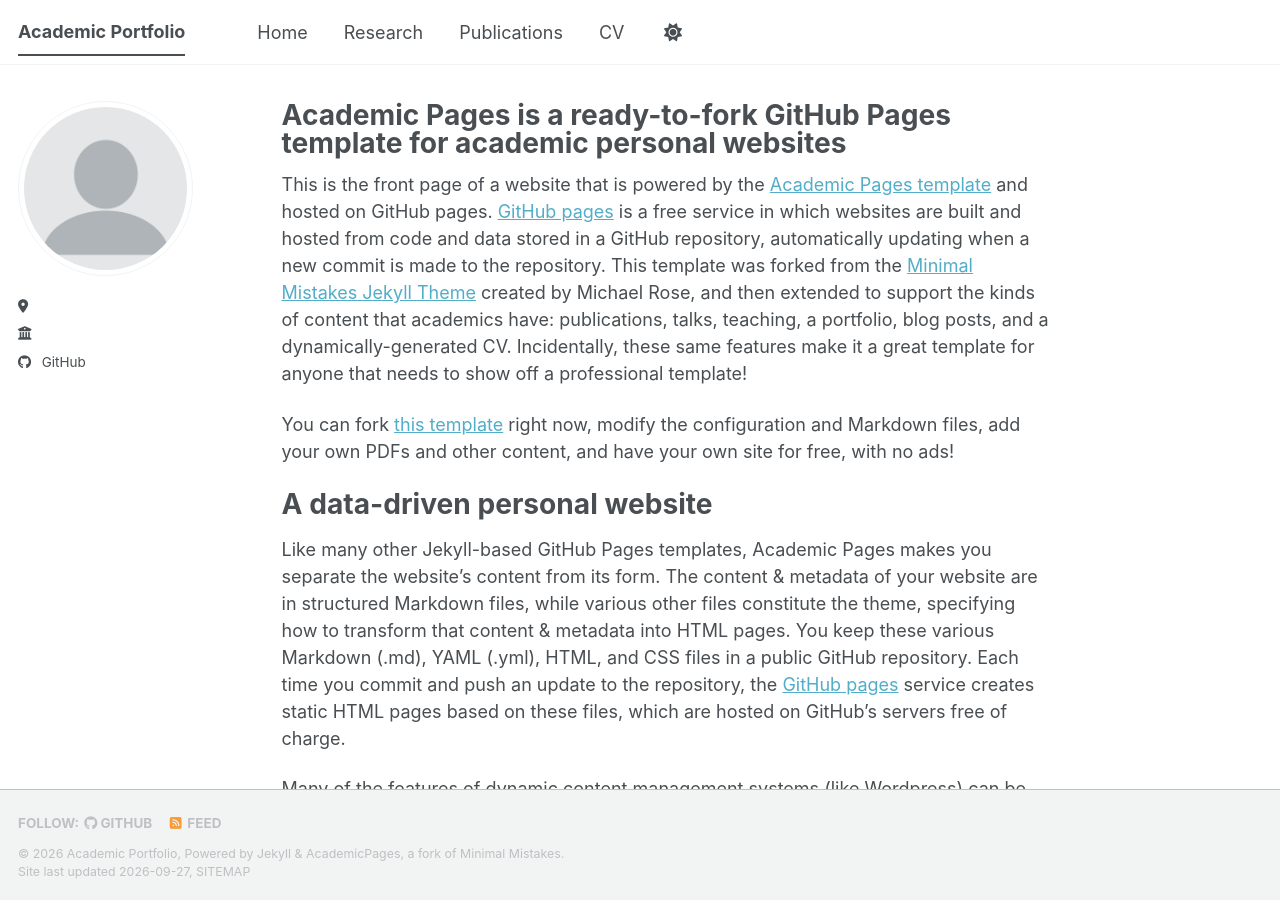
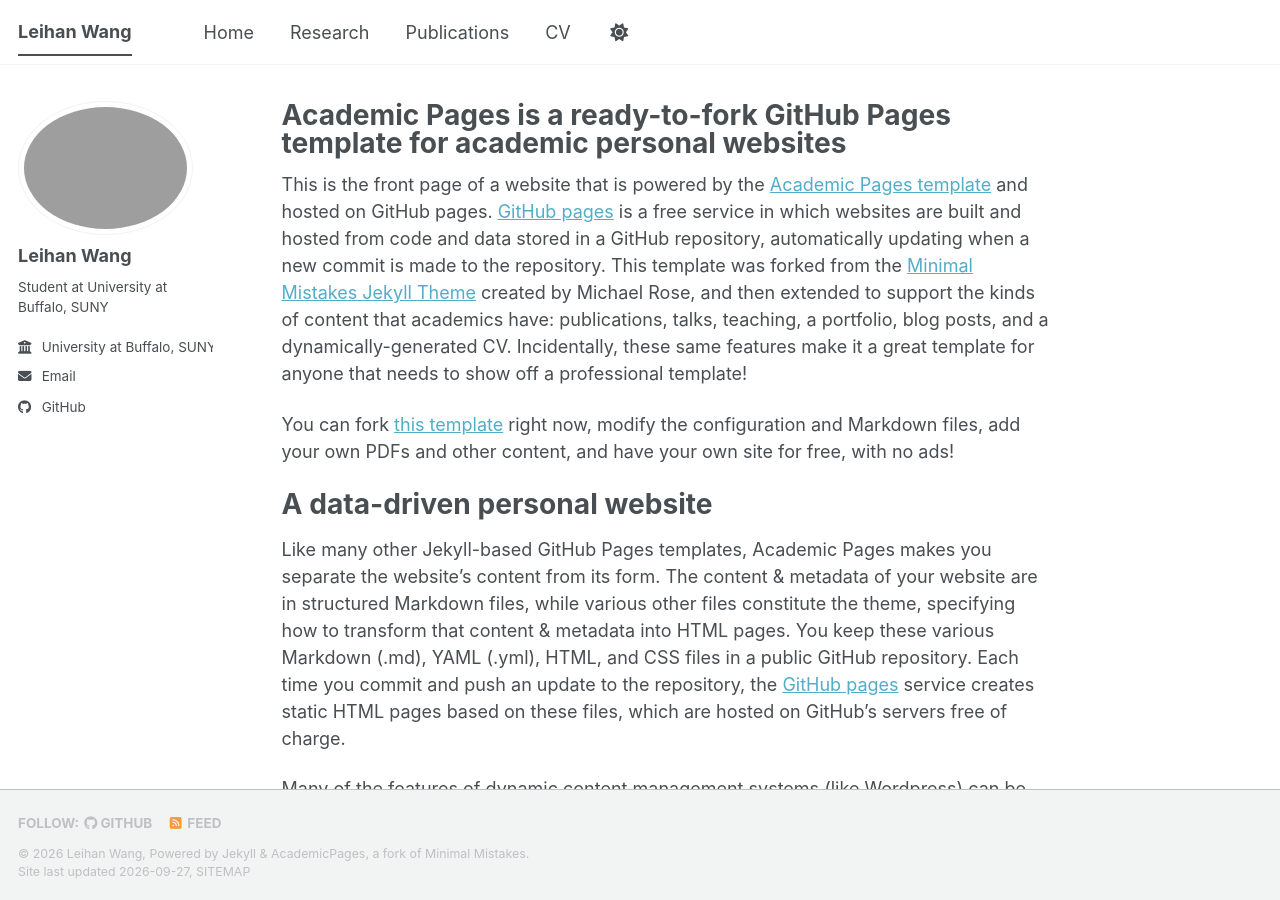
Before and after one commit to leihanwang/leihanwang.github.io, a Jekyll site: the page built from _pages/about.md, in a window 1280 px wide and 900 px high. Built offline with Jekyll 4.4.1, drawn with Linux system fonts in a browser that asks for light colours; a style sheet for code colours, icons or effects is not loaded.

Commit message:
Add Leihan Wang site information

```diff
--- a/_config.yml
+++ b/_config.yml
@@ -8,30 +8,26 @@
 
 # Basic Site Settings
 locale                   : "en-US"
-site_theme               : "default" # The available themes options are "default", "air", "sunrise", "mint", "dirt" and "contrast"
-title                    : "Academic Portfolio"
+site_theme               : "default"
+title                    : "Leihan Wang"
 title_separator          : "-"
-name                     : &name ""
-description              : &description "Academic portfolio"
+name                     : &name "Leihan Wang"
+description              : &description "Leihan Wang's academic portfolio"
 url                      : "https://leihanwang.github.io"
 baseurl                  : ""
 repository               : "leihanwang/leihanwang.github.io"
 
-# Site Author - The following control what appear as part of the author content on the side bar.
-#               If a field is blank the icon and link will not appear, otherwise it will be shown.
-#               Additional customization can be done by editing /_includes/author-profile.html
+# Site Author
 author:
-  # Biographic information
-  avatar           : "profile.png"
-  name             : ""
+  avatar           : ""
+  name             : "Leihan Wang"
   pronouns         :
-  bio              : ""
-  location         : ""
-  employer         : ""
+  bio              : "Student at University at Buffalo, SUNY"
+  location         :
+  employer         : "University at Buffalo, SUNY"
   uri              :
-  email            :
+  email            : "leihanwa@buffalo.edu"
 
-  # Academic websites
   academia         :
   arxiv            :
   googlescholar    :
@@ -45,7 +41,6 @@ author:
   scopus           :
   zotero           :
 
-  # Repositories and software development
   bitbucket        :
   codepen          :
   dribbble         :
@@ -53,7 +48,6 @@ author:
   kaggle           :
   stackoverflow    :
 
-  # Social media
   artstation       :
   bluesky          :
   facebook         :
@@ -80,7 +74,6 @@ author:
   youtube          :
   zhihu            :
 
-# Publication Category - The following the list of publication categories and their headings
 publication_category:
   books:
     title: 'Books'
```
